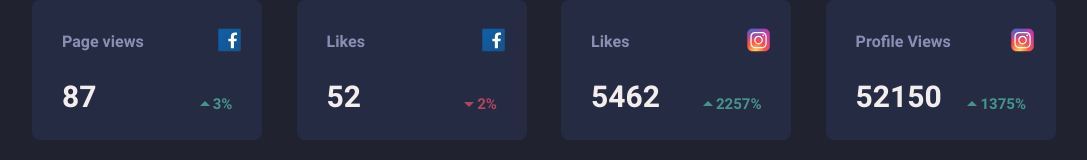
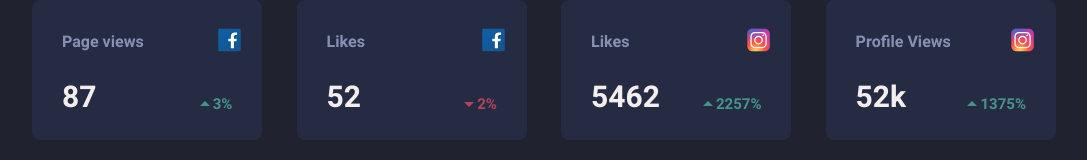
Before and after one commit to KacagoHollo/social-media-dashbord-react, a React (Create React App) app: page / in a window 1280 px wide. Shown: the part 488-648 px from the top of the page, without its empty margins (96-1183 px from the left). Built offline with nearby package versions, Linux system fonts and the light colour scheme; a web font is replaced by a local one.

Commit message:
overview 10.000 = 10k

```diff
--- a/src/components/Overview.jsx
+++ b/src/components/Overview.jsx
@@ -17,7 +17,7 @@ function Overview({event}) {
         <div className='over'>
             <h1><span className='icons'>{smIcons[platName]}</span></h1>
             <h2 className='type'>{event.type}</h2>
-            <h2 className='amount'>{event.amount}</h2>
+            <h2 className='amount'>{event.amount >= 1e4 ? (event.amount / 1e3).toFixed(0) + "k" : event.amount}</h2>
             <p style={{ display: 'flex', alignItems: 'center' }} className={event.modifier > 0 ? "green" : "red"}>{event.modifier > 0 ? <ArrowDropUpIcon  style={{ color: "#46938c" }}></ArrowDropUpIcon> : <ArrowDropDownIcon style={{ color: "#b0455c" }}></ArrowDropDownIcon>}{Math.abs(event.modifier) + "%"}</p>
         </div>
     </>
```
